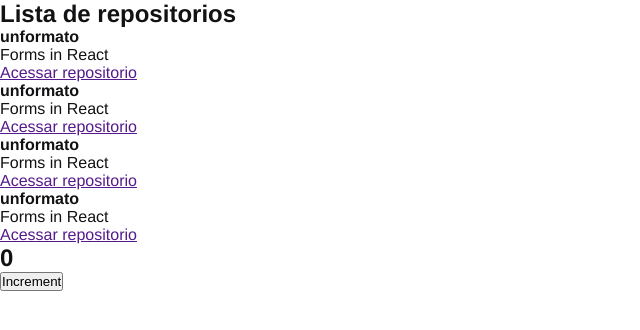
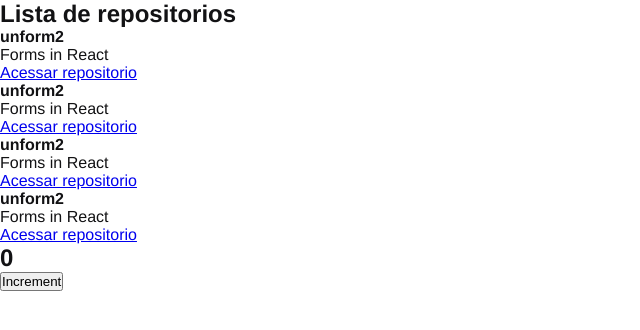
Before and after one commit to NicholasNeto/git-hub-explorer, a React app: page / in a window 1280 px wide. Shown: the top 330 px of the page, without its empty margins (0-640 px from the left). Built offline with nearby package versions, Linux system fonts and the light colour scheme.

Commit message:
created and used component RepositoryItem

```diff
--- /dev/null
+++ b/src/components/RepositoryItem.jsx
@@ -0,0 +1,9 @@
+export function RepositoryItem(props) {
+    return (
+        <li>
+            <strong>{props.repository.name ?? 'Default'}</strong>
+            <p>{props.repository.description}</p>
+            <a href={props.repository.link}> Acessar repositorio</a>
+        </li>
+    )
+}
--- a/src/components/RepositoryList.jsx
+++ b/src/components/RepositoryList.jsx
@@ -1,30 +1,21 @@
+import { RepositoryItem } from './RepositoryItem';
+
+const repository = {
+    name: 'unform2',
+    description: 'Forms in React',
+    link: 'https://github.com/unform/unform'
+}
+
 export function RepositoryList() {
     return (
         <section className='repository-list'>
             <h1>Lista de repositorios</h1>
-
             <ul>
-                <li>
-                    <strong>unformato</strong>
-                    <p>Forms in React</p>
-                    <a href=""> Acessar repositorio</a>
-                </li>
-                <li>
-                    <strong>unformato</strong>
-                    <p>Forms in React</p>
-                    <a href=""> Acessar repositorio</a>
-                </li>
-                <li>
-                    <strong>unformato</strong>
-                    <p>Forms in React</p>
-                    <a href=""> Acessar repositorio</a>
-                </li>
-                <li>
-                    <strong>unformato</strong>
-                    <p>Forms in React</p>
-                    <a href=""> Acessar repositorio</a>
-                </li>
+              <RepositoryItem repository={repository}/>
+              <RepositoryItem repository={repository} />
+              <RepositoryItem repository={repository} />
+              <RepositoryItem repository={repository} />
             </ul>
         </section>
-    )
+    );
 }
```
